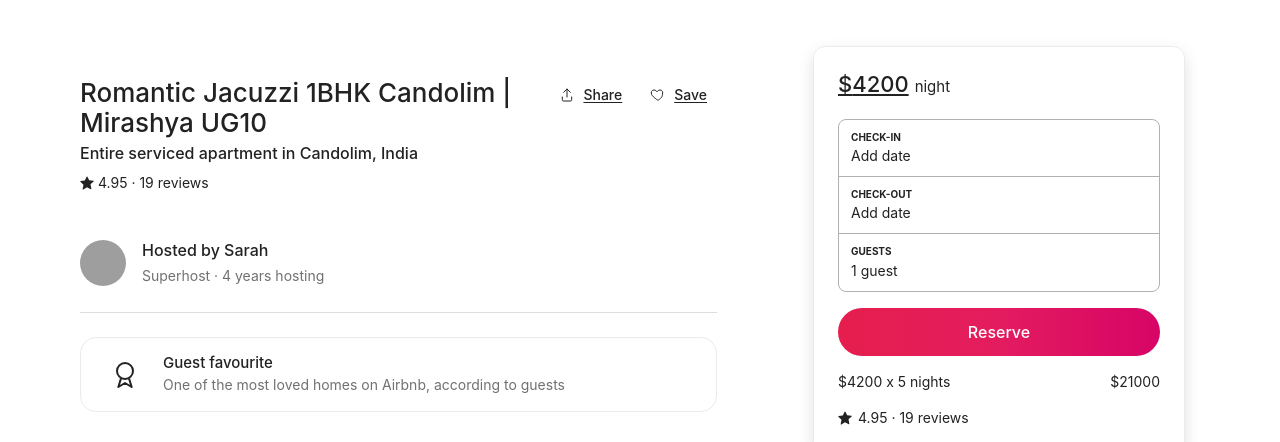
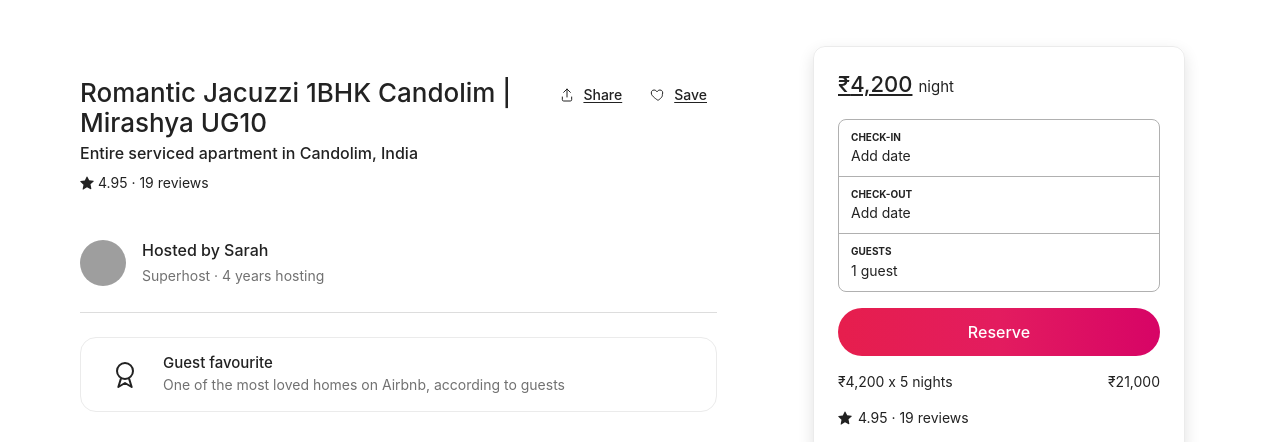
Before and after one commit to abhilasha2902/PowerPlay, a React (Vite) app: page / in a window 1280 px wide. Shown: the part 578-1020 px from the top of the page. Built offline with nearby package versions, Linux system fonts and the light colour scheme; grey boxes are pictures that could not be loaded.

Commit message:
fix: display price in INR (₹) instead of USD ($) per v2 spec Co-Authored-By: Claude Haiku 4.5 <noreply@anthropic.com> Claude-Session: https://claude.ai/code/session_01JPPRCHDVaKWmV8PypqqKo2

```diff
--- a/src/components/ReserveWidget/ReserveWidget.tsx
+++ b/src/components/ReserveWidget/ReserveWidget.tsx
@@ -13,7 +13,7 @@ export default function ReserveWidget({ pricePerNight, nights, rating, reviewCou
   return (
     <aside className="reserve-widget" aria-label="Reservation">
       <div className="reserve-widget-price-row">
-        <span className="reserve-widget-price">${pricePerNight}</span>
+        <span className="reserve-widget-price">₹{pricePerNight.toLocaleString('en-IN')}</span>
         <span className="reserve-widget-price-unit">night</span>
       </div>
       <div className="reserve-widget-fields">
@@ -32,8 +32,8 @@ export default function ReserveWidget({ pricePerNight, nights, rating, reviewCou
       </div>
       <button type="button" className="reserve-button">Reserve</button>
       <div className="reserve-widget-subtotal">
-        <span>${pricePerNight} x {nights} nights</span>
-        <span>${total}</span>
+        <span>₹{pricePerNight.toLocaleString('en-IN')} x {nights} nights</span>
+        <span>₹{total.toLocaleString('en-IN')}</span>
       </div>
       <div className="reserve-widget-rating">
         <svg viewBox="0 0 32 32" width="14" height="14" aria-hidden="true">
```
